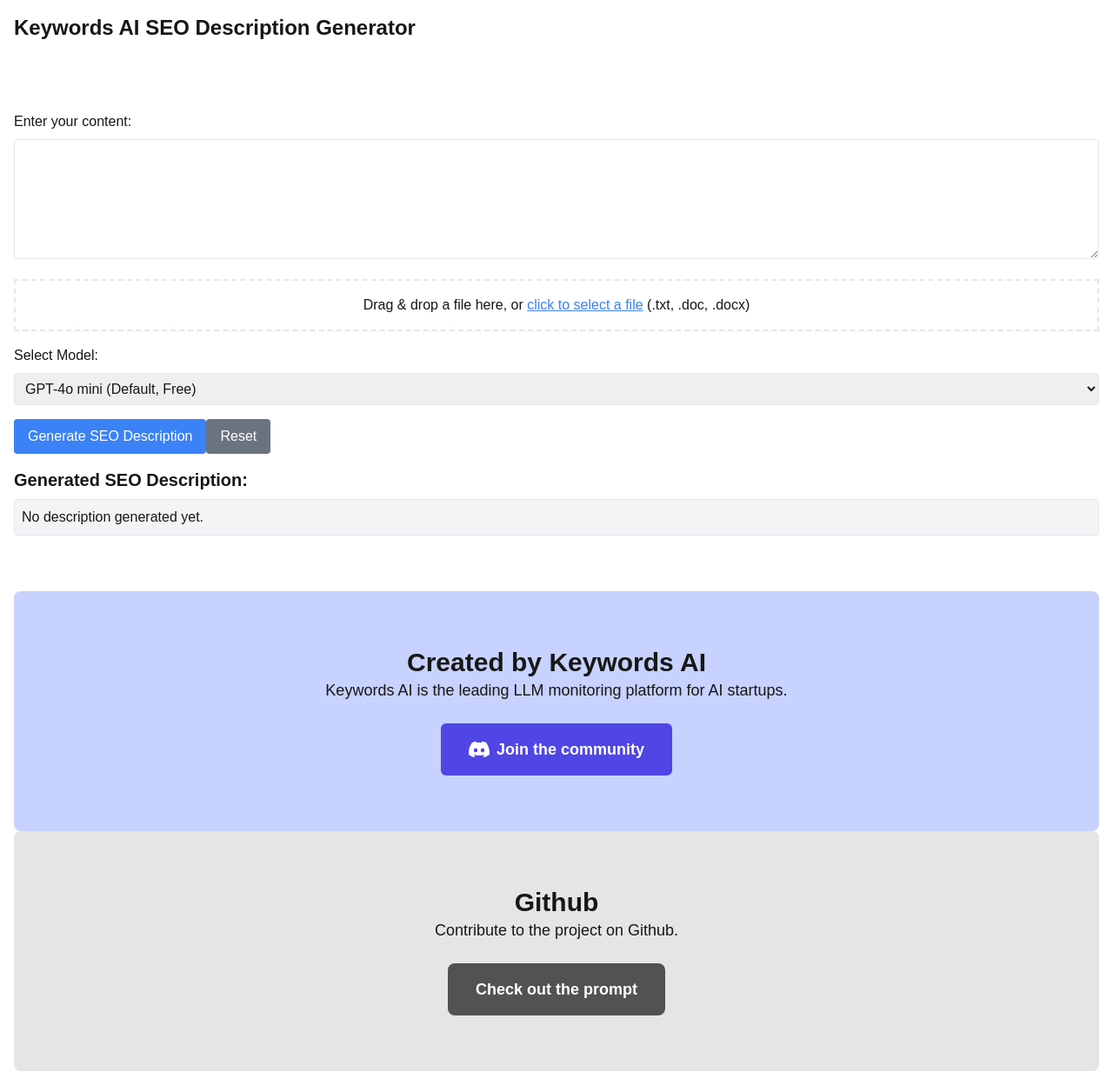
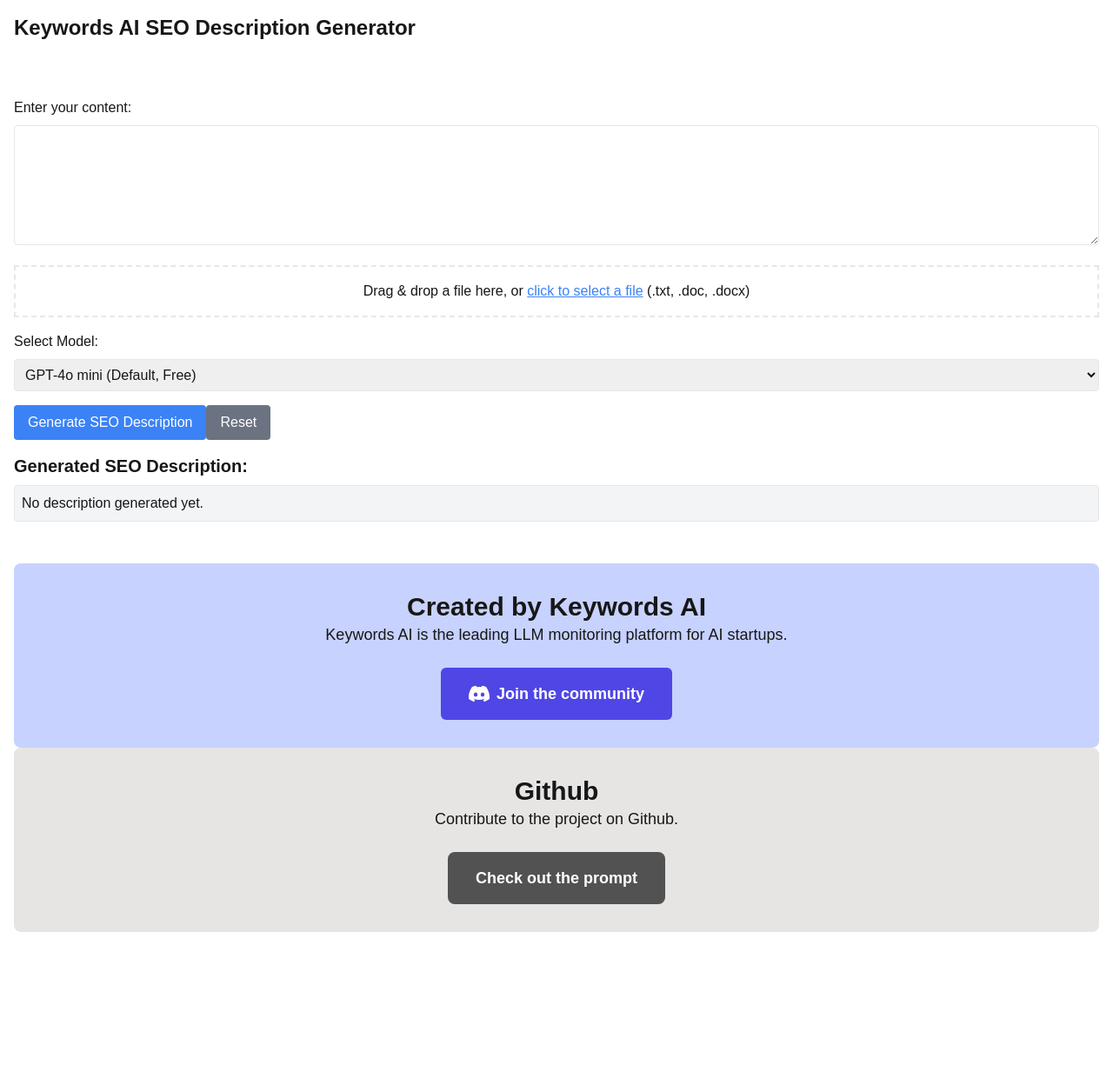
Before and after one commit to Keywords-AI/seo-description-generator, a Next.js app: page / in a window 1280 px wide. Shown: the whole page at 87% size. After the commit the page ends 1088 px from the top, so only its background shows below. Built offline with nearby package versions, Linux system fonts and the light colour scheme.

Commit message:
optimize ui

```diff
--- a/app/page.tsx
+++ b/app/page.tsx
@@ -5,13 +5,12 @@
   return (
     <main className="container mx-auto p-4">
       <h1 className="text-2xl font-bold mb-4">
-        {/* <Logo /> */}
         Keywords AI SEO Description Generator
       </h1>
-      <section className="py-16">
+      <section className="py-12">
         <SEOGenerator />
       </section>
-      <section className="py-16 bg-indigo-200 rounded-[8px]">
+      <section className="py-8 bg-indigo-200 rounded-[8px]">
         <div className="container mx-auto px-4 text-center">
           <a
             href="https://www.keywordsai.co"
@@ -35,7 +34,7 @@
           </a>
         </div>
       </section>
-      <section className="py-16 bg-stone-200 rounded-[8px]">
+      <section className="py-8 bg-stone-200 rounded-[8px]">
         <div className="container mx-auto px-4 text-center">
           <a
             href="https://www.keywordsai.co"
```
